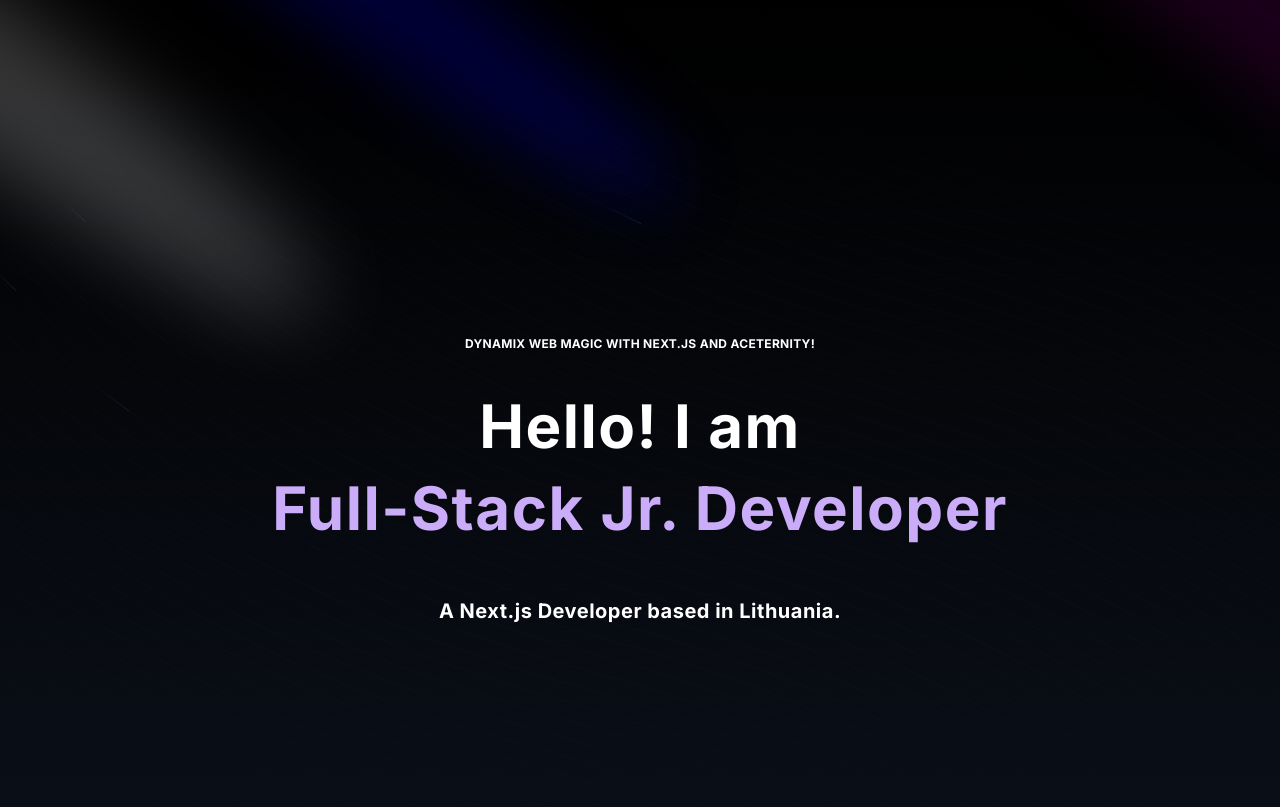
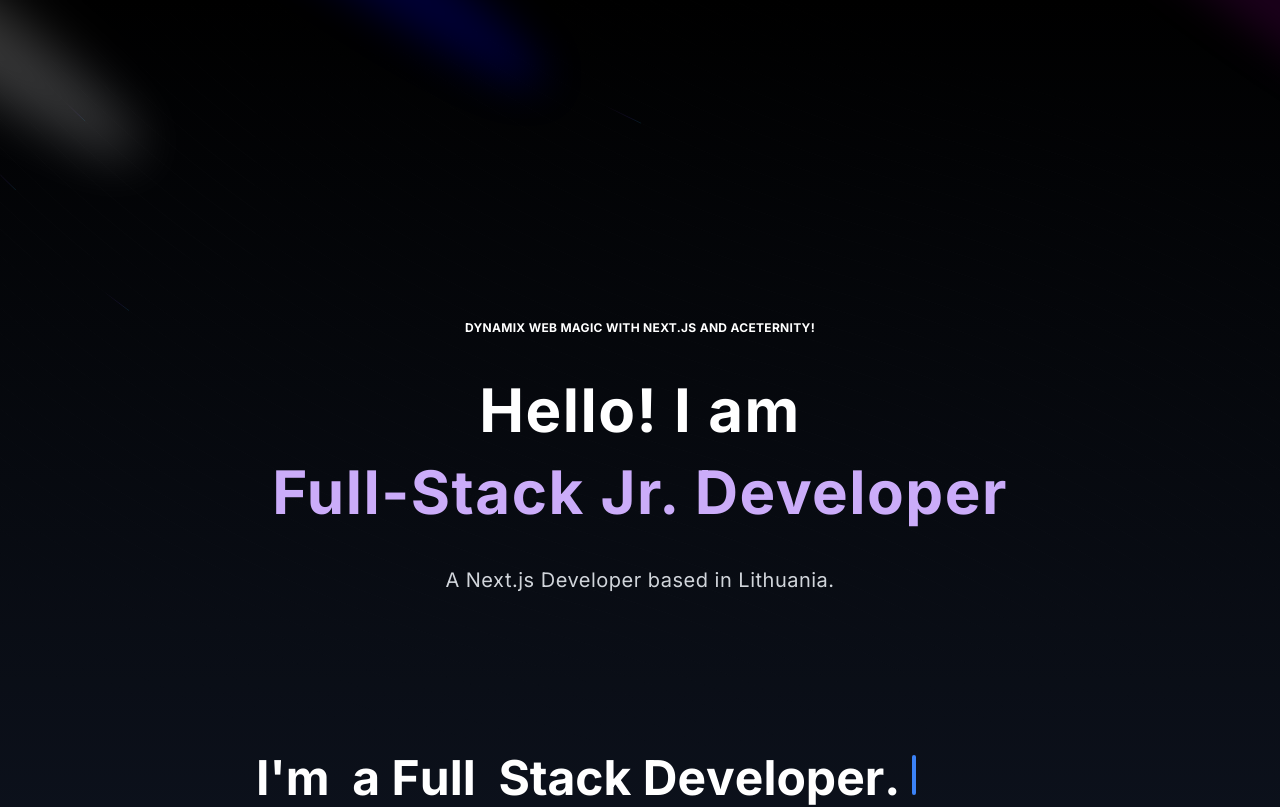
Before and after one commit to Pamkenas/Portfolio, a Next.js app: page / in a window 1280 px wide. Shown: the top 807 px of the page. Built offline with nearby package versions, Linux system fonts and the light colour scheme.

Commit message:
initial commit

```diff
--- a/components/Hero.tsx
+++ b/components/Hero.tsx
@@ -1,49 +1,73 @@
-import React from "react";
+"use client";
+
+import React, { useRef, useState, useEffect } from "react";
 import { Spotlight } from "./ui/Spotlight";
 import { TextGenerateEffect } from "./ui/TextGenerateEffect";
 import { BackgroundBeams } from "./ui/BackgroundBeams";
+import { TypewriterEffect } from "./ui/typewriter-effect";
+import { useInView } from "framer-motion";
 
 const Hero = () => {
+  const [triggerTypewriter, setTriggerTypewriter] = useState(false);
+  const typewriterRef = useRef<HTMLDivElement>(null);
+  const isInView = useInView(typewriterRef);
+
+  useEffect(() => {
+    if (isInView) {
+      setTriggerTypewriter(true);
+    }
+  }, [isInView]);
+
   return (
-    <div className="pb-32 pt-40 relative bg-gradient-to-b from-black to-gray-900">
-      {/* Spotlights for Decorative Background */}
+    <div className="pb-24 pt-36 relative bg-gradient-to-b from-black to-gray-900">
       <div>
-        <Spotlight className="-top-40 -left-10 md:-left-32 md:-top-20 h-screen opacity-50" fill="white" />
-        <Spotlight className="-top-10 left-full h-[80vh] w-[50vw] opacity-60" fill="purple" />
-        <Spotlight className="-top-28 left-80 h-[80vh] w-[50vw] opacity-50" fill="blue" />
+        <Spotlight className="-top-40 -left-10 md:-left-32 md:-top-20 h-[60vh] opacity-40" fill="white" />
+        <Spotlight className="-top-10 left-full h-[50vh] w-[40vw] opacity-50" fill="purple" />
+        <Spotlight className="-top-28 left-80 h-[50vh] w-[40vw] opacity-40" fill="blue" />
       </div>
 
-      <BackgroundBeams className="absolute inset-0 z-0 opacity-40" />
+      <BackgroundBeams className="absolute inset-0 z-0 opacity-30 will-change-transform" />
 
-      {/* Main Title Section */}
       <div className="flex justify-center relative my-40 z-10">
-        <div className="max-w-[90vw] md:max-w-3xl lg:max-w-[70vw] flex flex-col justify-center">
+        <div className="max-w-[90vw] md:max-w-3xl lg:max-w-[70vw] flex flex-col items-center">
           <TextGenerateEffect
-            className="uppercase tracking-[0.3em] text-xs text-left text-blue-200"
+            className="uppercase tracking-[0.3em] text-xs text-center text-blue-200"
             words={["Dynamix Web Magic with next.js and aceternity!"]}
           />
           <TextGenerateEffect
-            className="text-left text-[42px] md:text-5xl lg:text-6xl font-bold leading-tight text-white"
+            className="text-center text-[42px] md:text-5xl lg:text-6xl font-bold leading-tight text-white"
             words={["Hello! I am", "Full-Stack Jr. Developer"]}
             highlightLineIndex={1}
           />
-          <TextGenerateEffect
-            className="text-left md:tracking-wide mt-4 text-sm md:text-lg lg:text-xl text-gray-300"
-            words={["A Next.js Developer based in Lithuania."]}
-          />
+          <p className="text-center md:tracking-wide mt-4 text-sm md:text-lg lg:text-xl text-gray-300">
+            A Next.js Developer based in Lithuania.
+          </p>
         </div>
       </div>
 
-      {/* Add Larger Space Between Sections */}
-      <div className="my-64" />
+      <div className="my-40" />
 
-      {/* Additional Section */}
       <div className="flex justify-center relative my-40 z-10">
-        <div className="max-w-[90vw] md:max-w-3xl lg:max-w-[70vw] flex flex-col justify-center">
-          <h3 className="text-4xl font-bold mb-6 text-white text-left leading-snug">
-            I'm a Full Stack Developer.
-          </h3>
-          <p className="text-lg text-gray-400 mb-8 text-left leading-relaxed">
+        <div
+          className="max-w-[90vw] md:max-w-3xl lg:max-w-[70vw] flex flex-col"
+          ref={typewriterRef}
+        >
+          {triggerTypewriter ? (
+            <TypewriterEffect
+              words={[
+                { text: "I'm ", className: "text-blue-500" },
+                { text: "a Full ", className: "text-white" },
+                { text: "Stack Developer.", className: "text-gray-400" },
+              ]}
+              className="text-4xl font-bold text-left leading-snug"
+              cursorClassName="bg-blue-500"
+            />
+          ) : (
+            <h3 className="text-4xl font-bold mb-6 text-white text-left leading-snug opacity-50">
+              Loading...
+            </h3>
+          )}
+          <p className="text-left text-lg text-gray-400 mb-8 leading-relaxed">
             Currently, I'm studying at <span className="text-blue-400">KITM</span> school.
           </p>
           <blockquote className="max-w-3xl text-gray-500 italic text-base text-left border-l-4 border-blue-400 pl-4">
--- /dev/null
+++ b/components/ui/typewriter-effect.tsx
@@ -0,0 +1,185 @@
+"use client";
+
+import { cn } from "@/utils/cn";
+import { motion, stagger, useAnimate, useInView } from "framer-motion";
+import { useEffect } from "react";
+
+export const TypewriterEffect = ({
+  words,
+  className,
+  cursorClassName,
+}: {
+  words: {
+    text: string;
+    className?: string;
+  }[];
+  className?: string;
+  cursorClassName?: string;
+}) => {
+  const wordsArray = words.map((word) => {
+    return {
+      ...word,
+      text: word.text.split(""),
+    };
+  });
+
+  const [scope, animate] = useAnimate();
+  const isInView = useInView(scope);
+  useEffect(() => {
+    if (isInView) {
+      animate(
+        "span",
+        {
+          display: "inline-block",
+          opacity: 1,
+          width: "fit-content",
+        },
+        {
+          duration: 0.3,
+          delay: stagger(0.1),
+          ease: "easeInOut",
+        }
+      );
+    }
+  }, [isInView]);
+
+  const renderWords = () => {
+    return (
+      <motion.div ref={scope} className="inline">
+        {wordsArray.map((word, idx) => (
+          <div key={`word-${idx}`} className="inline-block">
+            {word.text.map((char, index) => (
+              <motion.span
+                initial={{ opacity: 0 }}
+                animate={{ opacity: 1 }}
+                key={`char-${index}`}
+                className={cn(
+                  `dark:text-white text-black opacity-0 hidden`,
+                  word.className
+                )}
+              >
+                {char === " " ? "\u00A0" : char}
+              </motion.span>
+            ))}
+            &nbsp;
+          </div>
+        ))}
+      </motion.div>
+    );
+  };
+
+  return (
+    <div
+      className={cn(
+        "text-base sm:text-xl md:text-3xl lg:text-5xl font-bold text-center",
+        className
+      )}
+    >
+      {renderWords()}
+      <motion.span
+        initial={{
+          opacity: 0,
+        }}
+        animate={{
+          opacity: 1,
+        }}
+        transition={{
+          duration: 0.8,
+          repeat: Infinity,
+          repeatType: "reverse",
+        }}
+        className={cn(
+          "inline-block rounded-sm w-[4px] h-4 md:h-6 lg:h-10 bg-blue-500",
+          cursorClassName
+        )}
+      ></motion.span>
+    </div>
+  );
+};
+
+export const TypewriterEffectSmooth = ({
+  words,
+  className,
+  cursorClassName,
+}: {
+  words: {
+    text: string;
+    className?: string;
+  }[];
+  className?: string;
+  cursorClassName?: string;
+}) => {
+  const wordsArray = words.map((word) => {
+    return {
+      ...word,
+      text: word.text.split(""),
+    };
+  });
+  const renderWords = () => {
+    return (
+      <div>
+        {wordsArray.map((word, idx) => {
+          return (
+            <div key={`word-${idx}`} className="inline-block">
+              {word.text.map((char, index) => (
+                <span
+                  key={`char-${index}`}
+                  className={cn(`dark:text-white text-black `, word.className)}
+                >
+                  {char}
+                </span>
+              ))}
+              &nbsp;
+            </div>
+          );
+        })}
+      </div>
+    );
+  };
+
+  return (
+    <div className={cn("flex space-x-1 my-6", className)}>
+      <motion.div
+        className="overflow-hidden pb-2"
+        initial={{
+          width: "0%",
+        }}
+        whileInView={{
+          width: "fit-content",
+        }}
+        transition={{
+          duration: 2,
+          ease: "linear",
+          delay: 1,
+        }}
+      >
+        <div
+          className="text-xs sm:text-base md:text-xl lg:text:3xl xl:text-5xl font-bold"
+          style={{
+            whiteSpace: "nowrap",
+          }}
+        >
+          {renderWords()}{" "}
+        </div>{" "}
+      </motion.div>
+      <motion.span
+        initial={{
+          opacity: 0,
+        }}
+        animate={{
+          opacity: 1,
+        }}
+        transition={{
+          duration: 0.8,
+
+          repeat: Infinity,
+          repeatType: "reverse",
+        }}
+        className={cn(
+          "block rounded-sm w-[4px]  h-4 sm:h-6 xl:h-12 bg-blue-500",
+          cursorClassName
+        )}
+      ></motion.span>
+    </div>
+  );
+};
```
